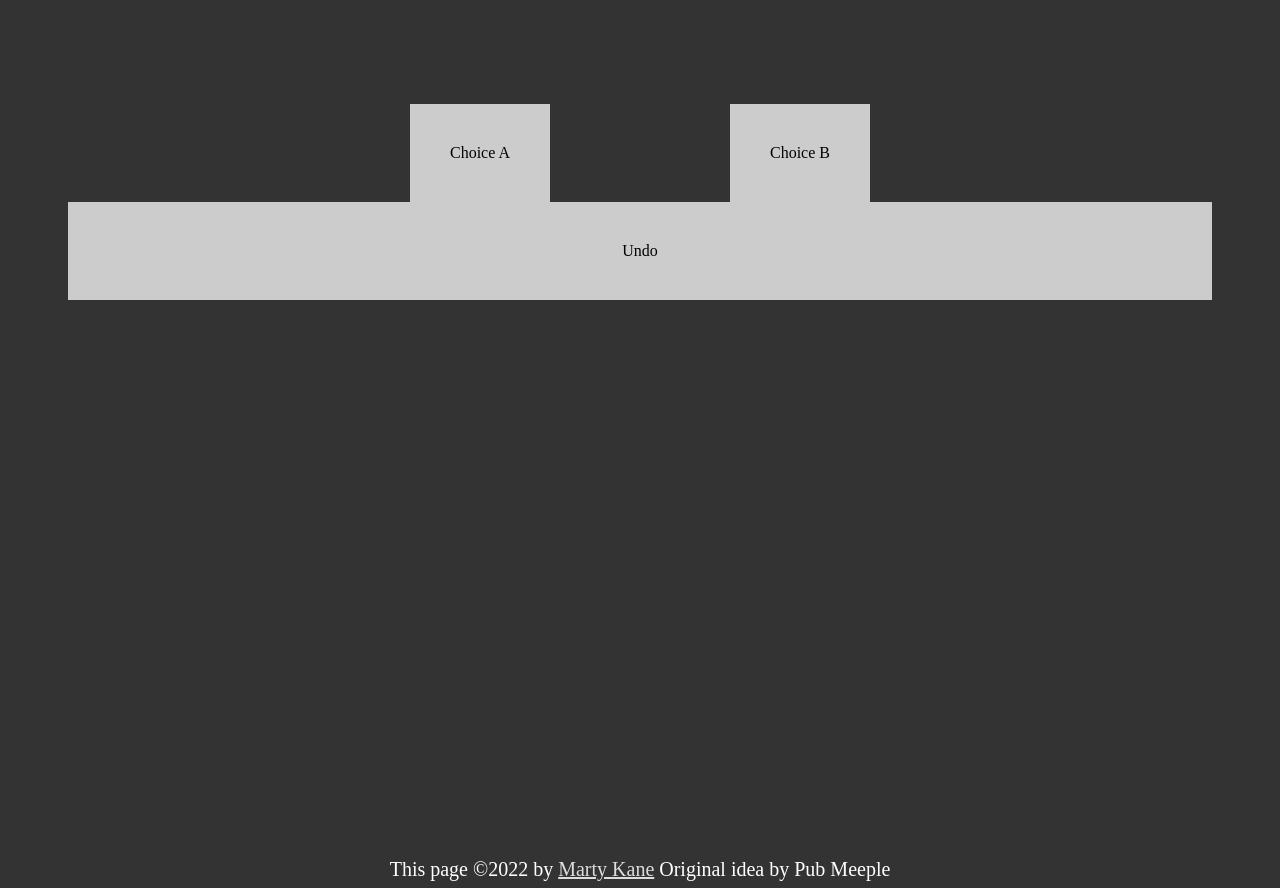
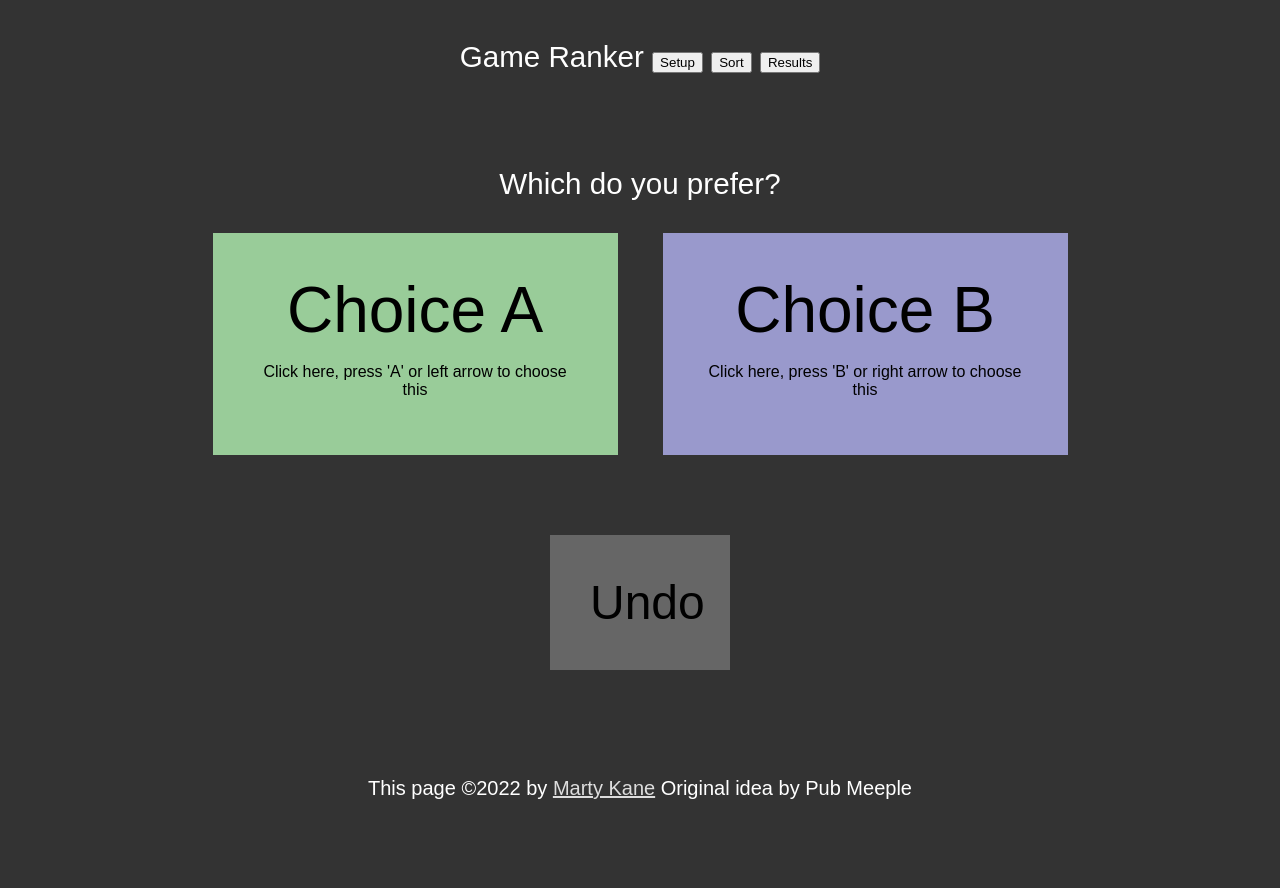
Before and after one commit to mekane/game-rank-algorithms, a website built with webpack: page src/app/index.html in a window 1280 px wide. After the commit the page ends 800 px from the top, so only its background shows below. Built offline with nearby package versions, Linux system fonts and the light colour scheme.

Commit message:
Add structure, make the buttons a little better. WIP

```diff
--- a/src/app/index.html
+++ b/src/app/index.html
@@ -4,6 +4,10 @@
     <meta charset="utf-8">
     <title>Game Ranking App</title>
     <style>
+        * {
+            box-sizing: border-box;
+        }
+
         html {
             height: 100%;
         }
@@ -11,12 +15,39 @@
         body {
             background: #333;
             display: grid;
-            grid-template-rows: auto 30px;
+            font-family: arial, sans-serif;
+            grid-template-rows: 2fr 9fr 1fr;
             height: 100%;
-            padding: 80px 60px 0;
+            padding: 40px 40px 0;
+            margin: 0;
         }
 
-        .app {
+        .site-header {
+            align-self: start;
+            text-align: center;
+        }
+
+        .app .app__setup,
+        .app .app__sort,
+        .app .app__results {
+            display: none;
+        }
+
+        .app.setup .app__setup,
+        .app.sort .app__sort,
+        .app.results .app__results {
+            display: block;
+        }
+
+        .app__setup {
+
+        }
+
+        .app__sort {
+
+        }
+
+        .app__results {
         }
 
         .app__choices {
@@ -27,22 +58,49 @@
             min-width: 640px;
             margin: 0 auto;
             text-align: center;
-            width: 50%;
+            width: 75%;
         }
 
-        .app__choicea,
-        .app__choiceb,
+        .app__sort-choicea,
+        .app__sort-choiceb,
         .app__undo {
-            background: #ccc;
             cursor: pointer;
             padding: 40px;
             text-align: center;
         }
 
+        .app__sort-choicea,
+        .app__sort-choiceb {
+            width: 90%;
+        }
+
+        .app__sort-choicea {
+            background: #9c9;
+        }
+
+        .app__sort-choiceb {
+            background: #99c;
+        }
+
+        .app__sort-choicea .title,
+        .app__sort-choiceb .title {
+            font-size: 4rem;
+        }
+
+        .app__undo {
+            background: #666;
+            display: block;
+            font-size: 3rem;
+            margin: 80px auto 0;
+            min-width: 120px;
+            width: 15%;
+        }
+
         header {
             color: white;
             font-size: 1.85rem;
-            margin-bottom: 1rem;
+            margin-bottom: 2rem;
+            text-align: center;
         }
 
         .hidden {
@@ -50,6 +108,7 @@
         }
 
         footer {
+            align-self: end;
             color: white;
             font-size: 20px;
             text-align: center;
@@ -63,45 +122,47 @@
     </style>
 </head>
 <body>
-<div class="app">
-    <header class="app__info"></header>
-    <div class="app__choices">
-        <div class="app__choicea">Choice A</div>
-        <div class="app__choiceb">Choice B</div>
+<header class="site-header">
+    Game Ranker
+    <button onclick="section('setup')">Setup</button>
+    <button onclick="section('sort')">Sort</button>
+    <button onclick="section('results')">Results</button>
+</header>
+<main class="app sort">
+    <div class="app__setup">
+        Setup list
     </div>
-    <div class="app__undo">Undo</div>
-</div>
 
-<footer>
+    <div class="app__sort">
+        <header class="app__sort-info">Which do you prefer?</header>
+        <div class="app__choices">
+            <div class="app__sort-choicea">
+                <div class="title">Choice A</div>
+                <p>
+                    Click here, press 'A' or left arrow to choose this
+                </p>
+            </div>
+            <div class="app__sort-choiceb">
+                <div class="title">Choice B</div>
+                <p>
+                    Click here, press 'B' or right arrow to choose this
+                </p>
+            </div>
+        </div>
+        <div class="app__undo">Undo</div>
+    </div>
+
+    <div class="app__results">
+        <header>Your Ranked List</header>
+        <ol class="app__results-list"></ol>
+    </div>
+</main>
+<footer class="site-footer">
     This page &copy;2022 by <a href="https://github.com/mekane/game-rank-algorithms">Marty Kane</a> Original idea by Pub Meeple
 </footer>
 </body>
 <script src="./rank.bundle.js"></script>
 <script>
-    const choiceA = document.querySelector('.app__choicea');
-    const choiceB = document.querySelector('.app__choiceb');
-    const undoButton = document.querySelector('.app__undo');
-
-    console.log('Page load', choiceA, choiceB);
-
-    choiceA.addEventListener('click', answerA);
-    choiceB.addEventListener('click', answerB);
-    undoButton.addEventListener('click', undo);
-
-    function answerA() {
-        console.log('next state with -1')
-        updateChoices()
-    }
-
-    function answerB() {
-        console.log('next state with +1')
-        updateChoices()
-    }
-
-    function undo() {
-        console.log('Undo last rank')
-    }
-
     //TODO: import / input these
     const games = [
         { name: 'Agricola' },
@@ -112,15 +173,52 @@
         { name: 'Carcassonee' },
     ]
 
-    //TODO: localstorage
+    //TODO: initialize from localstorage
     const states = [];
     let state = Rank.newSort(games);
-    updateChoices();
 
-    function updateChoices() {
+    const choiceA = document.querySelector('.app__sort-choicea');
+    const choiceB = document.querySelector('.app__sort-choiceb');
+    const undoButton = document.querySelector('.app__undo');
+
+    setupSortInterface();
+    updateInterface();
+
+    function setupSortInterface() {
+        choiceA.addEventListener('click', answerA);
+        choiceB.addEventListener('click', answerB);
+        undoButton.addEventListener('click', undo);
+
+        function answerA() {
+            choose(-1);
+        }
+
+        function answerB() {
+            choose(+1);
+        }
+    }
+
+    function undo() {
+        console.log('Undo last rank')
+    }
+
+    function choose(option) {
+        const newState = Rank.step(state, option);
+        if (newState !== state) {
+
+        }
+    }
+
+    function section(which) {
+        const main = document.querySelector('main.app');
+        main.classList.remove('setup', 'sort', 'results');
+        main.classList.add(which);
+    }
+
+    function updateInterface() {
         const [optionA, optionB] = state.nextComparison;
-        choiceA.textContent = optionA.name;
-        choiceB.textContent = optionB.name;
+        choiceA.querySelector('.title').textContent = optionA.name;
+        choiceB.querySelector('.title').textContent = optionB.name;
     }
 </script>
 </html>
```
